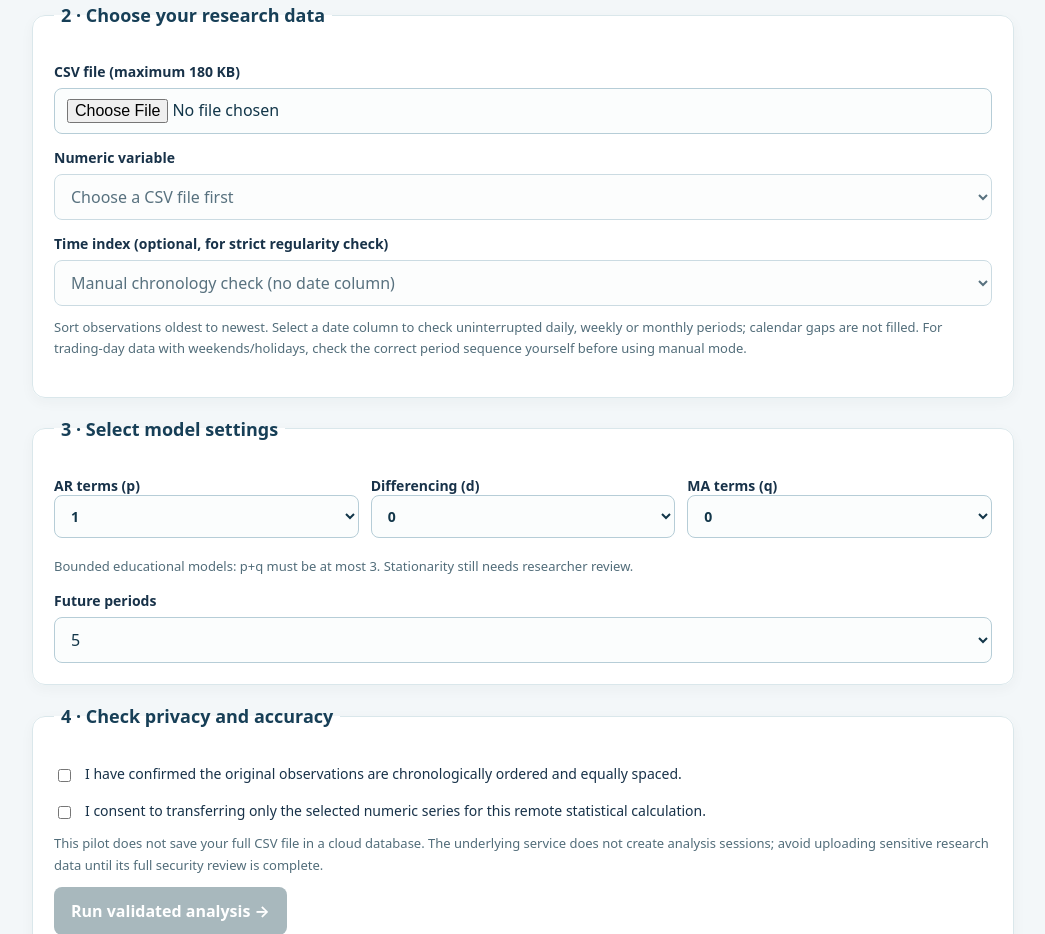
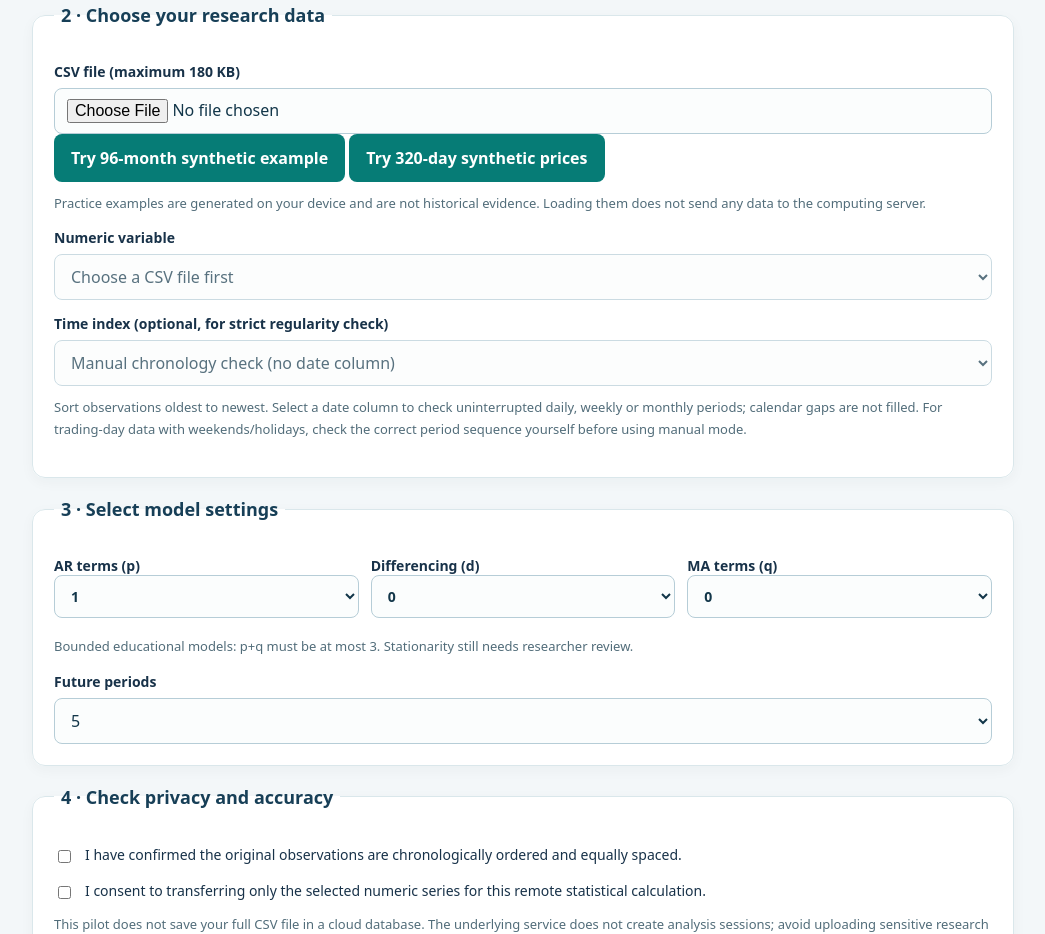
Before and after one commit to mabrig1/StatLab, a plain HTML site: page cloudflare/public/advanced.html in a window 1280 px wide. Shown: the part 814-1748 px from the top of the page, without its empty margins (117-1162 px from the left). Drawn offline with Linux system fonts and the light colour scheme; no server answers.

Commit message:
feat: add no-upload synthetic practice entry points in cloudflare/public/advanced.html

```diff
--- a/cloudflare/public/advanced.html
+++ b/cloudflare/public/advanced.html
@@ -31,7 +31,12 @@
       <fieldset>
         <legend>2 · Choose your research data</legend>
         <label for="file">CSV file (maximum 180 KB)</label>
-        <input id="file" type="file" accept=".csv,text/csv" required>
+        <input id="file" type="file" accept=".csv,text/csv">
+        <div class="example-actions" role="group" aria-label="Practice with sample data">
+          <button type="button" id="example-arima">Try 96-month synthetic example</button>
+          <button type="button" id="example-garch">Try 320-day synthetic prices</button>
+        </div>
+        <p class="hint">Practice examples are generated on your device and are not historical evidence. Loading them does not send any data to the computing server.</p>
         <label for="column">Numeric variable</label>
         <select id="column" disabled><option value="">Choose a CSV file first</option></select>
         <label for="time">Time index (optional, for strict regularity check)</label>
```
